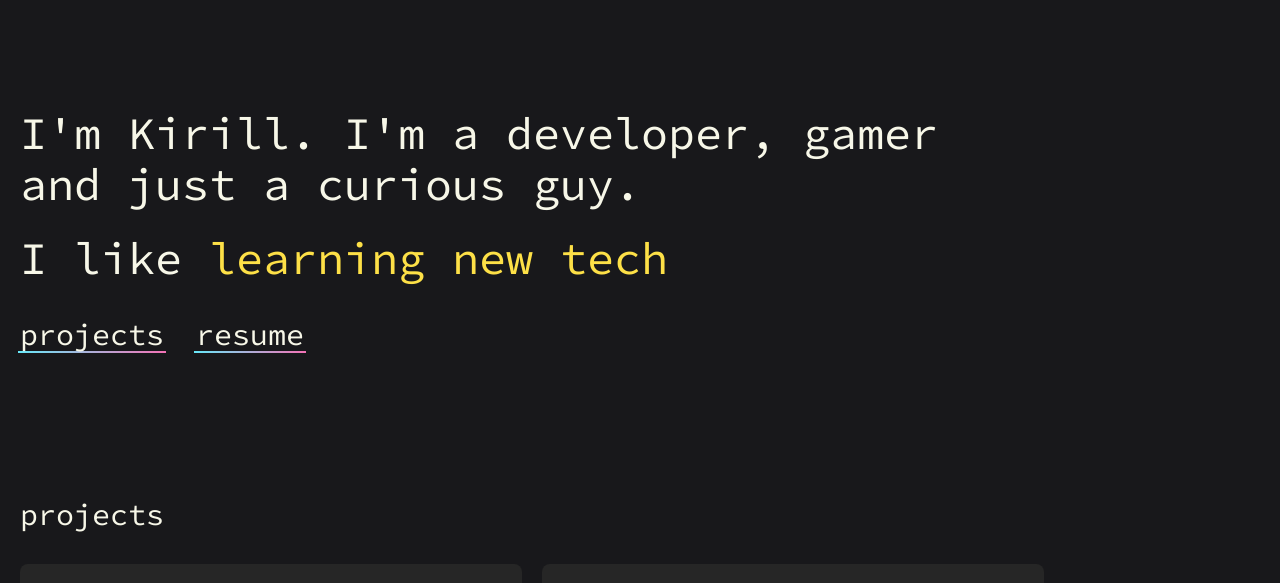
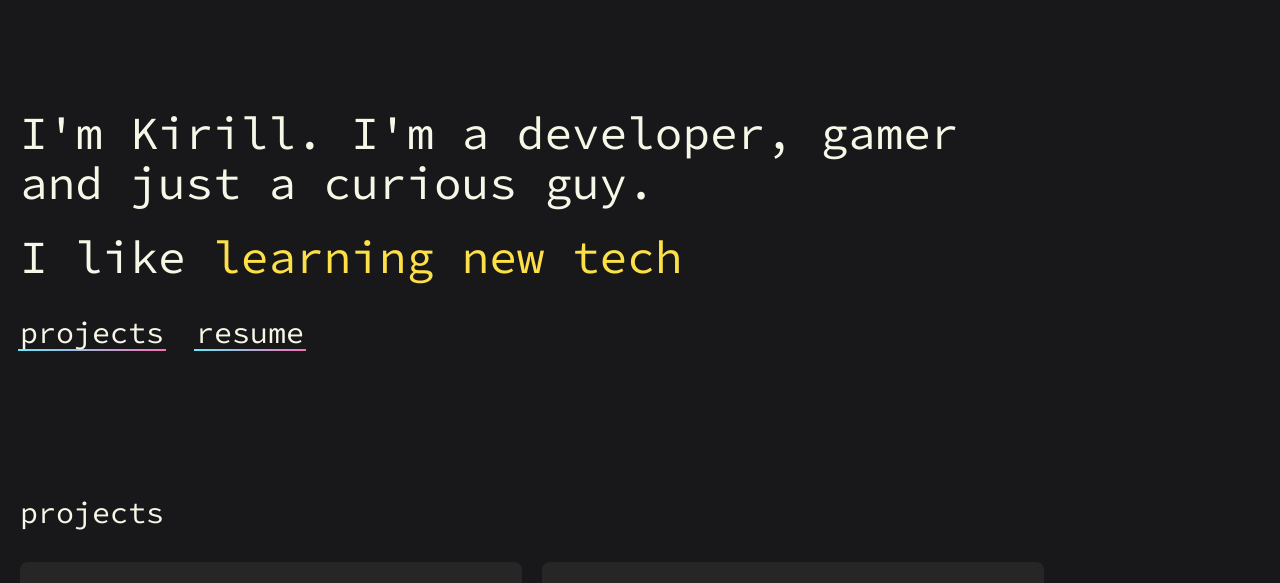
Before and after one commit to adjsky/website, an Astro site: page / in a window 1280 px wide. Shown: the part 124-707 px from the top of the page. Built offline with nearby package versions, Linux system fonts and the light colour scheme; Astro itself is replaced by a stand-in of ours.

Commit message:
Use 4.5xl

```diff
--- a/src/pages/index.astro
+++ b/src/pages/index.astro
@@ -9,11 +9,11 @@ import { resume, projects, like } from "@/lib/data"
 <MainLayout title="COOL PAGE!!!">
   <main class="max-w-screen-xl mx-auto px-5">
     <section class="py-0 pb-8 sm:py-16 sm:pb-28 max-w-screen-lg">
-      <h1 class="text-2xl sm:text-[45px] sm:leading-[1.125]">
+      <h1 class="text-2xl sm:text-4.5xl">
         I'm Kirill. I'm a developer, gamer and just a curious guy.
       </h1>
       <hr class="border-none py-2 sm:py-3" />
-      <h2 class="text-2xl sm:text-[45px] sm:leading-[1.125]">
+      <h2 class="text-2xl sm:text-4.5xl">
         <span>I like</span>
         <SwapContent className="text-yellow" content={like} client:only="react"
         />
--- a/tailwind.config.cjs
+++ b/tailwind.config.cjs
@@ -21,6 +21,9 @@ module.exports = {
           "0%": { opacity: 0 },
           "100%": { opacity: 1 }
         }
+      },
+      fontSize: {
+        "4.5xl": ["2.875rem", "3.125rem"]
       }
     }
   },
```
